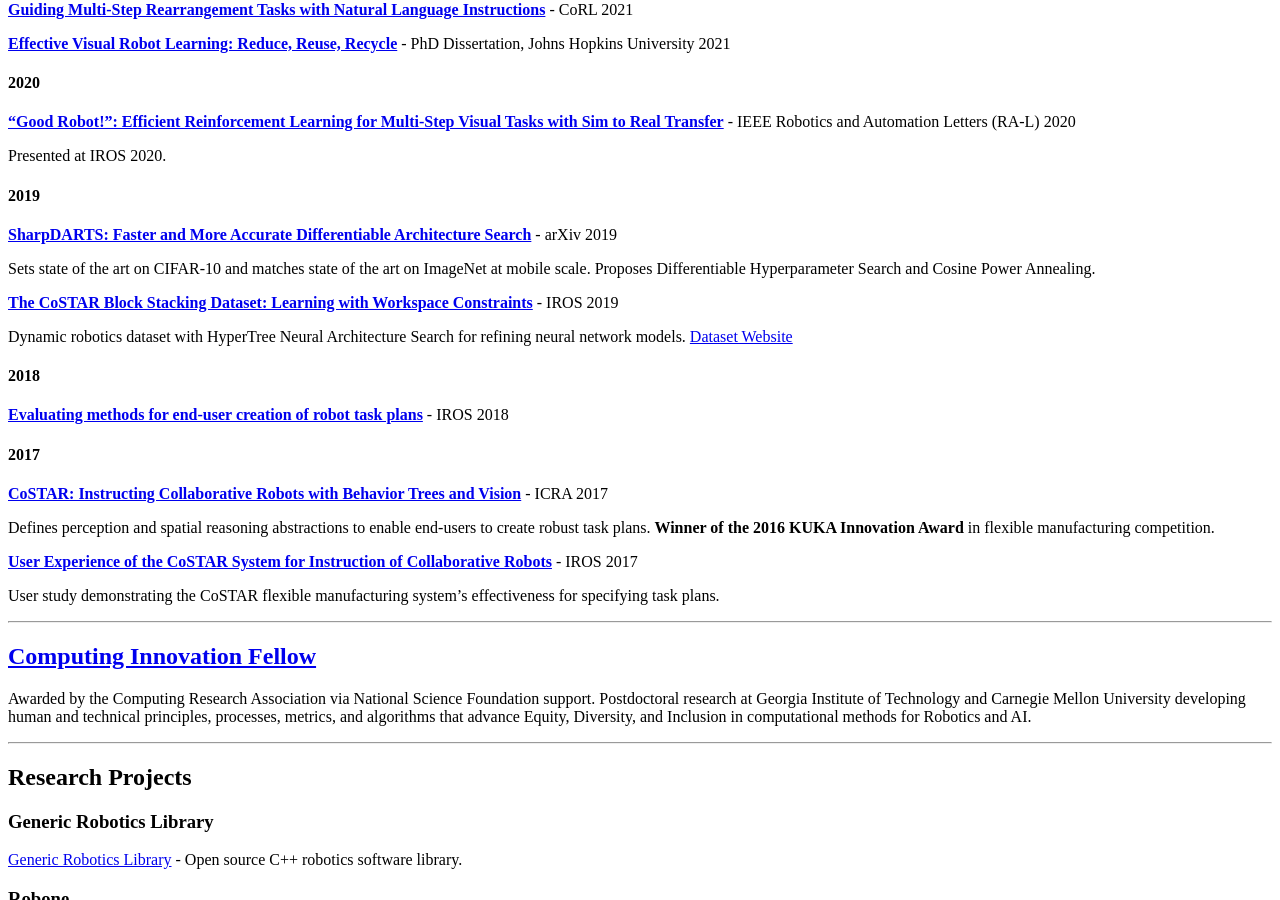
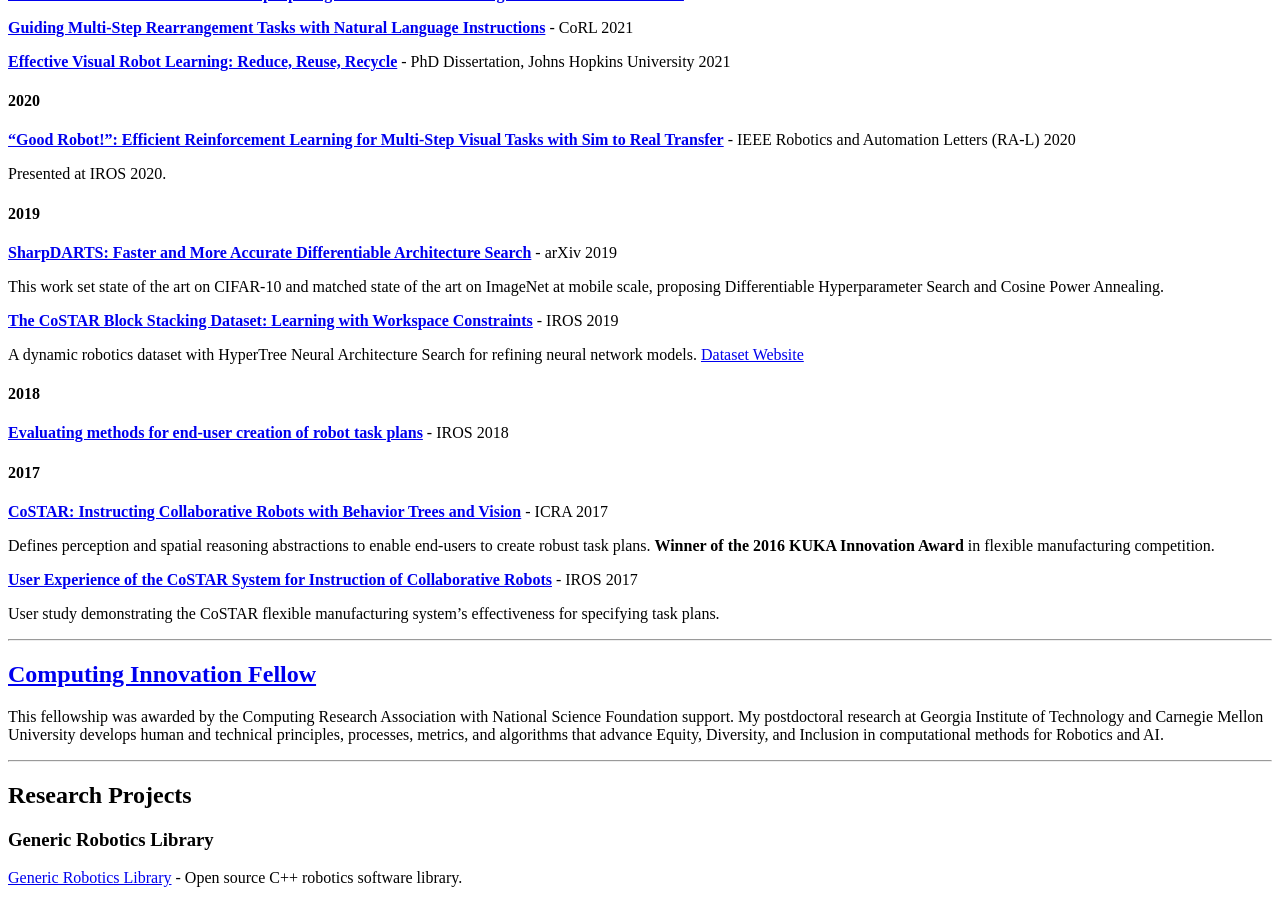
Before and after one commit to ahundt/ahundt.github.io, a Jekyll site: the page built from index.md, in a window 1280 px wide and 900 px high, scrolled down 1371 px. Built offline with Jekyll 4.4.1, drawn with Linux system fonts in a browser that asks for light colours; some web fonts are replaced; a style sheet for code colours, icons or effects is not loaded; our own code applies the rules of GitHub Pages for plain Markdown files; some of the changed text lies outside the part shown.

Commit message:
Fix grammar and improve accessibility
- Improve grammar in About and publication descriptions
- Fix social icon layout to 2 rows of 3 icons
- Add aria-label and title attributes for screen readers
- Add target=_blank and rel=noopener for external links

```diff
--- a/_layouts/homepage.html
+++ b/_layouts/homepage.html
@@ -61,44 +61,45 @@
         <br>
         <div class="social-icons">
         {% if site.google_scholar %}
-        <a style="margin: 0 5px 0 0" href="{{ site.google_scholar }}">
-          <i class="ai ai-google-scholar" style="font-size:1.2rem"></i>
+        <a style="margin: 0 5px 0 0" href="{{ site.google_scholar }}" target="_blank" rel="noopener" aria-label="Google Scholar">
+          <i class="ai ai-google-scholar" style="font-size:1.2rem" title="Google Scholar"></i>
         </a>
         {% endif %}
 
         {% if site.cv_link %}
-        <a style="margin: 0 5px 0 0" href="{{ site.cv_link }}">
-          <i class="ai ai-cv" style="font-size:1.3rem;"></i>
+        <a style="margin: 0 5px 0 0" href="{{ site.cv_link }}" target="_blank" rel="noopener" aria-label="Curriculum Vitae">
+          <i class="ai ai-cv" style="font-size:1.3rem;" title="Curriculum Vitae"></i>
         </a>
         {% endif %}
 
         {% if site.github_link %}
-        <a style="margin: 0 5px 0 0" href="{{ site.github_link }}">
-          <i class="fab fa-github"></i>
+        <a style="margin: 0 5px 0 0" href="{{ site.github_link }}" target="_blank" rel="noopener" aria-label="GitHub">
+          <i class="fab fa-github" title="GitHub"></i>
         </a>
         {% endif %}
 
         {% if site.linkedin %}
-        <a style="margin: 0 5px 0 0" href="{{ site.linkedin }}">
-          <i class="fab fa-linkedin"></i>
+        <a style="margin: 0 5px 0 0" href="{{ site.linkedin }}" target="_blank" rel="noopener" aria-label="LinkedIn">
+          <i class="fab fa-linkedin" title="LinkedIn"></i>
         </a>
+        <br>
         {% endif %}
 
         {% if site.twitter %}
-        <a style="margin: 0 5px 0 0" href="{{ site.twitter }}">
-          <i class="fab fa-twitter"></i>
+        <a style="margin: 0 5px 0 0" href="{{ site.twitter }}" target="_blank" rel="noopener" aria-label="Twitter">
+          <i class="fab fa-twitter" title="Twitter"></i>
         </a>
         {% endif %}
 
         {% if site.mastodon %}
-        <a style="margin: 0 5px 0 0" href="{{ site.mastodon }}">
-          <i class="fab fa-mastodon"></i>
+        <a style="margin: 0 5px 0 0" href="{{ site.mastodon }}" target="_blank" rel="noopener" aria-label="Mastodon">
+          <i class="fab fa-mastodon" title="Mastodon"></i>
         </a>
         {% endif %}
 
         {% if site.bluesky %}
-        <a style="margin: 0 0 0 0" href="{{ site.bluesky }}">
-          <i class="fa-brands fa-bluesky"></i>
+        <a style="margin: 0 0 0 0" href="{{ site.bluesky }}" target="_blank" rel="noopener" aria-label="Bluesky">
+          <i class="fa-brands fa-bluesky" title="Bluesky"></i>
         </a>
         {% endif %}
         </div>
--- a/index.md
+++ b/index.md
@@ -4,9 +4,9 @@ layout: homepage
 
 ## About
 
-Computing Innovation Fellow at Carnegie Mellon University. PhD from Johns Hopkins University.
+I am a Computing Innovation Fellow at Carnegie Mellon University with a PhD from Johns Hopkins University.
 
-My goal is to create robots and other learning agents with brilliant adaptability, skillsets, and capabilities that are tailored to respect human Equity, Diversity, and Inclusion (EDI).
+My goal is to create robots and learning agents with exceptional adaptability and capabilities that respect human Equity, Diversity, and Inclusion.
 
 ### Selected Publications
 
@@ -64,11 +64,11 @@ Presented at IROS 2020.
 
 **[SharpDARTS: Faster and More Accurate Differentiable Architecture Search](https://arxiv.org/abs/1903.09900)** - arXiv 2019
 
-Sets state of the art on CIFAR-10 and matches state of the art on ImageNet at mobile scale. Proposes Differentiable Hyperparameter Search and Cosine Power Annealing.
+This work set state of the art on CIFAR-10 and matched state of the art on ImageNet at mobile scale, proposing Differentiable Hyperparameter Search and Cosine Power Annealing.
 
 **[The CoSTAR Block Stacking Dataset: Learning with Workspace Constraints](https://arxiv.org/abs/1810.11714)** - IROS 2019
 
-Dynamic robotics dataset with HyperTree Neural Architecture Search for refining neural network models. [Dataset Website](https://sites.google.com/site/costardataset)
+A dynamic robotics dataset with HyperTree Neural Architecture Search for refining neural network models. [Dataset Website](https://sites.google.com/site/costardataset)
 
 #### 2018
 
@@ -88,7 +88,7 @@ User study demonstrating the CoSTAR flexible manufacturing system's effectivenes
 
 ## [Computing Innovation Fellow](https://cifellows2021.org/2021-class/)
 
-Awarded by the Computing Research Association via National Science Foundation support. Postdoctoral research at Georgia Institute of Technology and Carnegie Mellon University developing human and technical principles, processes, metrics, and algorithms that advance Equity, Diversity, and Inclusion in computational methods for Robotics and AI.
+This fellowship was awarded by the Computing Research Association with National Science Foundation support. My postdoctoral research at Georgia Institute of Technology and Carnegie Mellon University develops human and technical principles, processes, metrics, and algorithms that advance Equity, Diversity, and Inclusion in computational methods for Robotics and AI.
 
 ---
 
```
